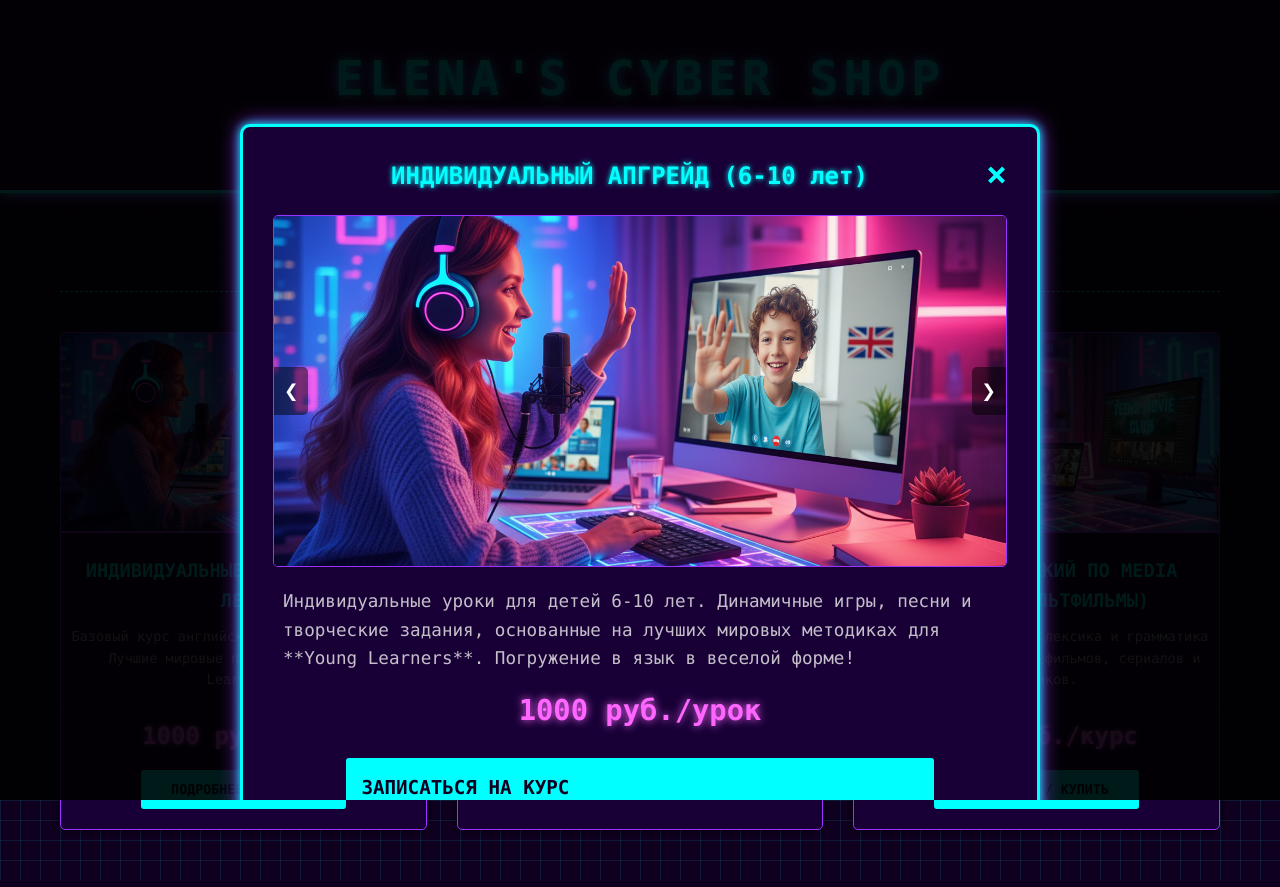
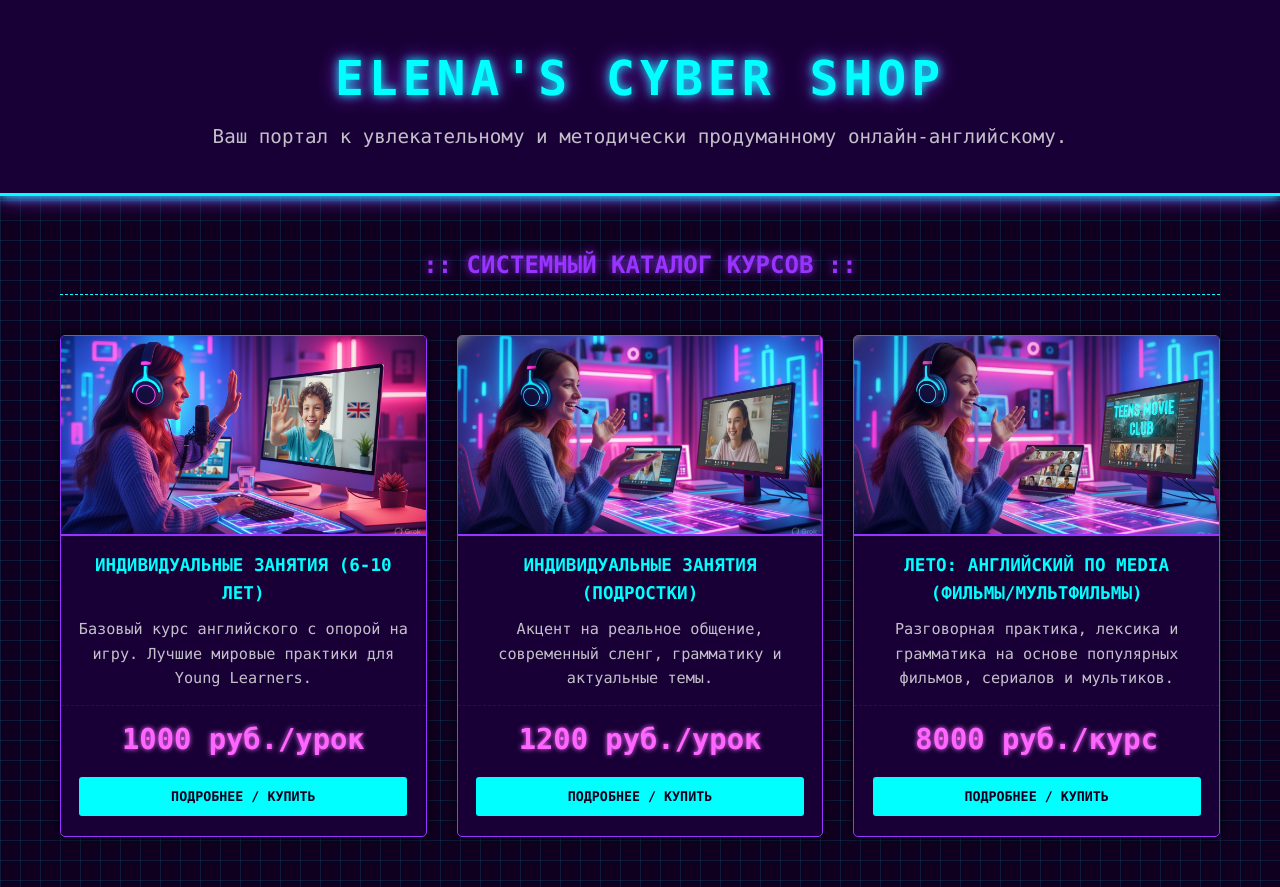
Before and after one commit to Lenochkacrim22/elena-s-onlineshop, a plain HTML site: page index.html in a window 1280 px wide. Both pictures are taken after a click on the element 243 px from the left and 581 px from the top of the page. Drawn offline with Linux system fonts and the light colour scheme.

Commit message:
Update index.html

```diff
--- a/index.html
+++ b/index.html
@@ -6,7 +6,9 @@
     <title>Elena's Cyber Shop - Онлайн-Курсы</title>
 
     <style>
-        /* ... Стилизация (CSS) остается без изменений ... */
+        /* ================================================= */
+        /* === Стилизация на основе Неоновой Схемы (ИЗМЕНЕНИЯ ВНЕСЕНЫ ЗДЕСЬ) === */
+        /* ================================================= */
         :root {
             --neon-blue: #00ffff;
             --neon-purple: #9933ff;
@@ -53,8 +55,8 @@
 
         header p {
             color: var(--text-color);
-            opacity: 0.7;
-            font-size: 1.1em;
+            opacity: 0.8; /* Увеличил прозрачность */
+            font-size: 1.2em; /* Увеличил размер */
         }
 
         /* --- Стили для Витрины и Карточек --- */
@@ -74,8 +76,9 @@
         }
 
         .product-grid {
+            /* МИНИМАЛЬНАЯ ШИРИНА КАРТОЧКИ УВЕЛИЧЕНА ДЛЯ ЛУЧШЕГО ВИДА */
             display: grid;
-            grid-template-columns: repeat(auto-fit, minmax(280px, 1fr));
+            grid-template-columns: repeat(auto-fit, minmax(300px, 1fr));
             gap: 30px;
         }
 
@@ -90,6 +93,9 @@
             box-shadow: 0 0 10px rgba(0, 0, 0, 0.7);
             cursor: pointer;
             position: relative;
+            /* Flexbox для выравнивания содержимого по вертикали */
+            display: flex;
+            flex-direction: column;
         }
 
         .product-card:hover {
@@ -109,16 +115,20 @@
             color: var(--neon-blue);
             margin: 15px 10px 10px;
             text-transform: uppercase;
+            font-size: 1.1em; /* Увеличил размер */
         }
 
         .product-card p {
+            /* УСТАНАВЛИВАЕМ МИНИМАЛЬНУЮ ВЫСОТУ ДЛЯ ВЫРАВНИВАНИЯ КНОПОК */
+            min-height: 40px;
             margin: 0 10px 15px;
-            font-size: 0.85em;
-            opacity: 0.7;
+            font-size: 0.95em; /* Увеличил размер */
+            opacity: 0.8;
+            flex-grow: 1; /* Чтобы описание занимало все доступное место */
         }
 
         .product-card .price {
-            font-size: 1.5em;
+            font-size: 1.8em; /* Увеличил размер */
             font-weight: bold;
             color: var(--button-hover);
             margin-bottom: 15px;
@@ -128,6 +138,10 @@
         }
 
         .buy-button {
+            /* Кнопка на карточке: Сделал ее блочным элементом, чтобы она занимала всю ширину */
+            display: block;
+            width: 90%;
+            margin: 0 auto;
             background-color: var(--neon-blue);
             color: var(--dark-background);
             border: none;
@@ -137,6 +151,7 @@
             font-weight: bold;
             text-transform: uppercase;
             transition: background-color 0.3s, box-shadow 0.3s, color 0.3s;
+            text-decoration: none; /* Убедимся, что нет подчеркивания, если будем использовать <a> */
         }
 
         .buy-button:hover {
@@ -145,7 +160,7 @@
             box-shadow: 0 0 10px var(--button-hover);
         }
 
-        /* --- Стили для Модального Окна --- */
+        /* --- Стили для Модального Окна (Без изменений) --- */
         .modal {
             display: none;
             position: fixed;
@@ -293,9 +308,9 @@
                  data-description="Индивидуальные уроки для детей 6-10 лет. Динамичные игры, песни и творческие задания, основанные на лучших мировых методиках для **Young Learners**. Погружение в язык в веселой форме!"
                  data-price="1000 руб./урок"
                  data-buy-link="mailto:lenochkacrim@mail.ru?subject=Запись на индивидуальные занятия (6-10 лет)"
-                 data-images='["./images/image_1.png"]'
+                 data-images='["/images/image_1.png"]'
             >
-                <img src="./images/image_1.png" alt="Младшие школьники" class="product-card-image">
+                <img src="/images/image_1.png" alt="Младшие школьники" class="product-card-image">
                 <h3>Индивидуальные Занятия (6-10 лет)</h3>
                 <p>Базовый курс английского с опорой на игру. Лучшие мировые практики для Young Learners.</p>
                 <div class="price">1000 руб./урок</div>
@@ -308,9 +323,9 @@
                  data-description="Программа, разработанная специально для **teenagers**. Акцент на разговорную речь, грамматику в контексте, современные темы. Скучать не придется!"
                  data-price="1200 руб./урок"
                  data-buy-link="mailto:lenochkacrim@mail.ru?subject=Запись на индивидуальные занятия (Подростки)"
-                 data-images='["./images/image_2.png"]'
+                 data-images='["/images/image_2.png"]'
             >
-                <img src="./images/image_2.png" alt="Подростки" class="product-card-image">
+                <img src="/images/image_2.png" alt="Подростки" class="product-card-image">
                 <h3>Индивидуальные Занятия (Подростки)</h3>
                 <p>Акцент на реальное общение, современный сленг, грамматику и актуальные темы.</p>
                 <div class="price">1200 руб./урок</div>
@@ -323,9 +338,9 @@
                  data-description="**Супер-интенсив для всех возрастов!** Изучаем английский через **популярные фильмы, сериалы и мультфильмы**. Идеальное сочетание развлечения и глубокой методической проработки лексики и грамматики. Лето с максимальной пользой!"
                  data-price="8000 руб./курс"
                  data-buy-link="mailto:lenochkacrim@mail.ru?subject=Запись на летний курс Media-Погружение"
-                 data-images='["./images/image_3.png", "./images/image_4.png", "./images/image_5.png"]'
+                 data-images='["/images/image_3.png", "/images/image_4.png", "/images/image_5.png"]'
             >
-                <img src="./images/image_3.png" alt="Курс по медиа" class="product-card-image">
+                <img src="/images/image_3.png" alt="Курс по медиа" class="product-card-image">
                 <h3>Лето: Английский по Media (Фильмы/Мультфильмы)</h3>
                 <p>Разговорная практика, лексика и грамматика на основе популярных фильмов, сериалов и мультиков.</p>
                 <div class="price">8000 руб./курс</div>
@@ -342,7 +357,7 @@
 
             <div class="carousel-container">
                 <div id="carouselTrack" class="carousel-track">
-                    </div>
+                </div>
                 <button class="carousel-prev">❮</button>
                 <button class="carousel-next">❯</button>
             </div>
@@ -363,7 +378,7 @@
         const modalTitle = document.getElementById('modalTitle');
         const modalDescription = document.getElementById('modalDescription');
         const modalPrice = document.getElementById('modalPrice');
-        const modalBuyLink = document.getElementById('modalBuyLink');
+        const modalBuyLink = document.getElementById('modalBuyLink'); // Ссылка на почту
         const carouselTrack = document.getElementById('carouselTrack');
         const prevButton = document.querySelector('.carousel-prev');
         const nextButton = document.querySelector('.carousel-next');
@@ -376,23 +391,29 @@
             const title = card.dataset.title;
             const description = card.dataset.description;
             const price = card.dataset.price;
-            const buyLink = card.dataset.buyLink;
+            const buyLink = card.dataset.buy-link; // <--- В JS нужно использовать camelCase: card.dataset.buyLink
             const images = JSON.parse(card.dataset.images);
+
+            // ИСПРАВЛЕНИЕ: Это критический момент! В HTML атрибут data-buy-link, в JS доступ через data.buyLink
+            const finalBuyLink = card.dataset.buyLink;
 
             modalTitle.textContent = title;
             modalDescription.innerHTML = description;
             modalPrice.textContent = price;
-            modalBuyLink.href = buyLink;
+            modalBuyLink.href = finalBuyLink; // <--- Вот где устанавливается mailto:
 
             carouselTrack.innerHTML = '';
             slideCount = images.length;
             currentSlide = 0;
+            // ... остальной код карусели
+
+            // ...
 
             images.forEach(src => {
                 const slide = document.createElement('div');
                 slide.className = 'carousel-slide';
                 const img = document.createElement('img');
-                img.src = src; // Используем обновленный путь
+                img.src = src;
                 img.alt = title + ' изображение';
                 slide.appendChild(img);
                 carouselTrack.appendChild(slide);
@@ -423,8 +444,17 @@
 
         // Обработчики событий (Кнопки)
         productCards.forEach(card => {
+            // Обработчик теперь вызывается при клике на ЛЮБУЮ область карточки
             card.addEventListener('click', (e) => {
-                 openModal(card);
+                 // Если клик был по самой кнопке, открываем почту сразу (этот код пока не нужен, так как клик открывает модальное окно)
+
+                 // Если клик не был по кнопке 'Подробнее/Купить'
+                 if (!e.target.classList.contains('buy-button')) {
+                    openModal(card);
+                 } else {
+                     // Если клик был по кнопке, открываем модальное окно
+                    openModal(card);
+                 }
             });
         });
 
```
